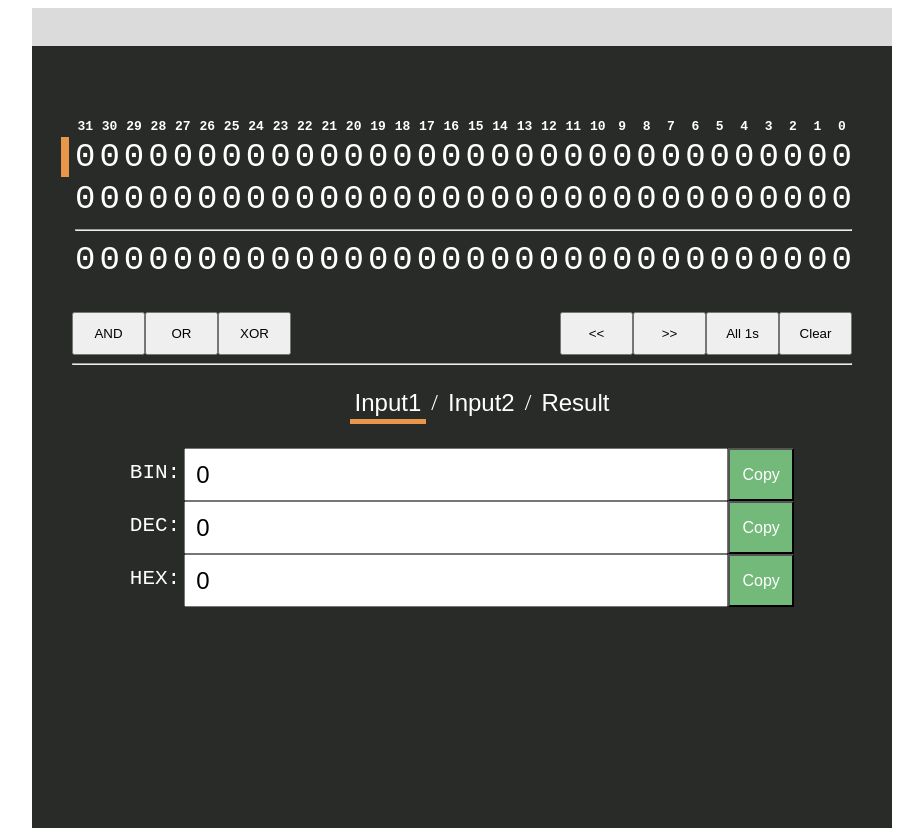
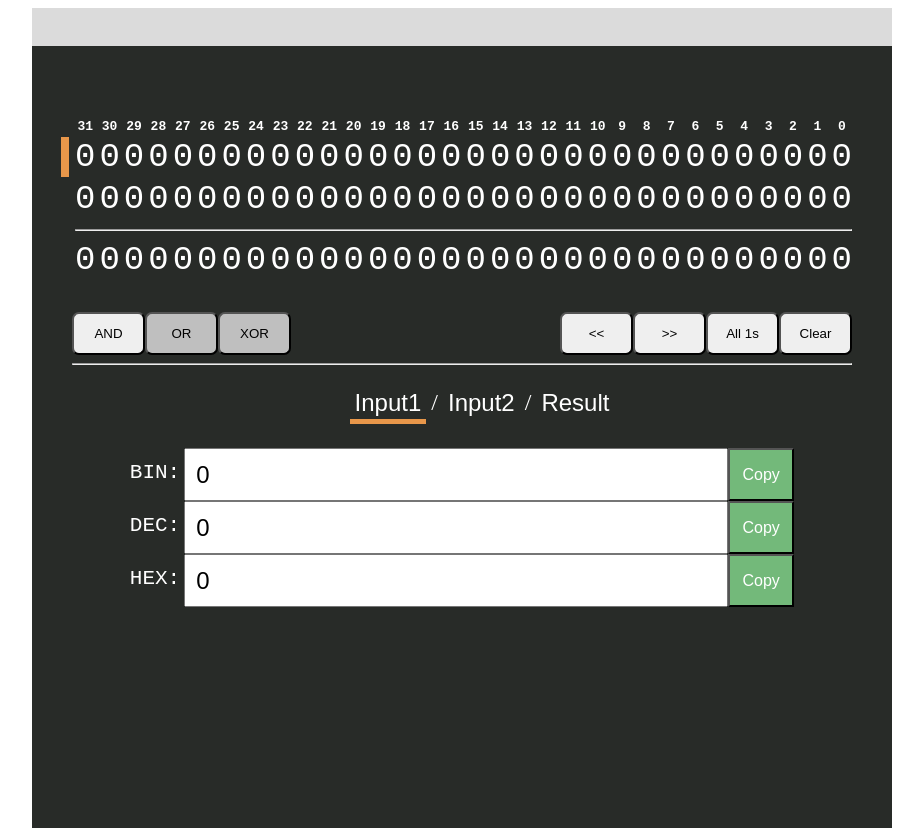
Before and after one commit to Lulkafe/BinaryCalc, a React app: page / in a window 1280 px wide. Shown: the whole page, without its empty margins (178-1101 px from the left). Built offline with nearby package versions, Linux system fonts and the light colour scheme.

Commit message:
Added gray-out feature to bitwise buttons

```diff
--- a/src/components.tsx
+++ b/src/components.tsx
@@ -45,7 +45,7 @@ function BinaryTable () {
     const { state, dispatch} = useContext(CalcContext);
     const { input1, input2, result } = state;
     const ary = [...new Array(32)];
-    const bin_at = (v, i) => (v >> (31 - i)) & 1;
+    const bin_at = (v, i) => (v >> i) & 1;
     const input1_click = (i) =>
         () => dispatch({ type: actions.bits.flip, item: Item.Input1, index: i });
     const input2_click = (i) =>
@@ -65,14 +65,14 @@ function BinaryTable () {
                     { ary.map((d, i) =>
                         <td onClick={input1_click(31 - i)}
                             key={'input1_' + i}>
-                            {bin_at(input1, i)}
+                            {bin_at(input1, 31 - i)}
                         </td>)}
                 </tr>
                 <tr id='binTable__input2'>
                   { ary.map((d, i) =>
                         <td onClick={input2_click(31 - i)}
                             key={'input2_' + i}>
-                            {bin_at(input2, i)}
+                            {bin_at(input2, 31 - i)}
                         </td>)}
                 </tr>
                 <tr>
@@ -83,7 +83,7 @@ function BinaryTable () {
                 <tr id='binTable__result' onClick={result_click}>
                     { ary.map((d, i) =>
                         <td key={'result_' + i}>
-                            { bin_at(result, i) }
+                            { bin_at(result, 31 - i) }
                         </td> )}
                 </tr>
             </tbody>
@@ -123,9 +123,12 @@ function UIButtons (props) {
 
 
 function UIButton (props) {
+
+    const { cname } = props;
+
     return (
         <button
-            className='ui__button'
+            className={'ui__button' + ' ' + cname}
             onClick={props.onClick}>
             {props.text}
         </button>
@@ -135,6 +138,8 @@ function UIButton (props) {
 
 function BitwiseButtons () {
     const { state, dispatch } = useContext(CalcContext);
+    const getClass = (bw: Bitwise) => state.bitwise === bw?
+        'tgest' : 'ui__button__grayout'
     const createAction = (oper:Bitwise) => () => dispatch({
         type: actions.bitwise.change,
         value: oper
@@ -142,9 +147,15 @@ function BitwiseButtons () {
 
     return (
         <div id="ui__bitwise-buttons">
-            <UIButton text='AND' onClick={createAction(Bitwise.AND)}/>
-            <UIButton text='OR'  onClick={createAction(Bitwise.OR)} />
-            <UIButton text='XOR' onClick={createAction(Bitwise.XOR)}/>
+            <UIButton text='AND'
+                cname={getClass(Bitwise.AND)}
+                onClick={createAction(Bitwise.AND)}/>
+            <UIButton text='OR'
+                cname={getClass(Bitwise.OR)}
+                onClick={createAction(Bitwise.OR)} />
+            <UIButton text='XOR'
+                cname={getClass(Bitwise.XOR)}
+                onClick={createAction(Bitwise.XOR)}/>
         </div>
     )
 }
@@ -173,7 +184,6 @@ function OutputSeparator () {
 }
 
 function OutputSection () {
-
     return (
         <div id='output-section'>
             <OutputNavi/>
@@ -183,7 +193,6 @@ function OutputSection () {
 }
 
 function OutputNavi () {
-
     const { state, dispatch } = useContext(CalcContext);
     const getClass = (item: Item) => state.item == item?
         'navi__item navi__item__highlight' : 'navi__item';
@@ -211,10 +220,11 @@ function OutputNavi () {
         </nav>
     )
 }
+
 function OutputBars() {
 
     const { state } = useContext(CalcContext);
-    const bin_at = (v, i) => (v >> (31 - i)) & 1;
+    const bin_at = (v, i) => (v >> i) & 1;
 
     let base_val: number = 0;
     let bin_val: string = '';
@@ -232,9 +242,9 @@ function OutputBars() {
     hex_val = base_val.toString(16);
 
     for (let i = 0; i < 32; i++) {
-        let bin = bin_at(base_val, i).toString();
+        let bin = bin_at(base_val, 31 - i).toString();
 
-        //Remove unnecessary 0s at the head
+        //Don't add unnecessary 0s at the beginning
         //e.g. 0000001000 => 1000
         if (bin_val === '' && bin === '0' && i != 31)
             continue;
@@ -252,13 +262,12 @@ function OutputBars() {
 }
 
 function OutputBar(props) {
-
-    const {header, value, onKeyUp }= props;
+    const {header, value }= props;
 
     return (
         <div className='output-bar__wrapper'>
             <label className='output-bar__label'>{header}</label>
-            <input className='output-bar__input' type="text" value={value} onChange={() => {}}/>
+            <input className='output-bar__input' type="text" value={value} readOnly/>
             <button className='output-bar__copy-btn' type="button">Copy</button>
         </div>
     )
--- a/src/style.css
+++ b/src/style.css
@@ -100,14 +100,21 @@
 .ui__button {
     width: 73px;
     height: 43px;
+    border-radius: 7px;
 }
 
+
+
 #ui__bitwise-buttons {
-    display:inline-block
+    display:inline-block;
 }
 
 #ui__bit-mnp-buttons {
-    display:inline-block
+    display:inline-block;
+}
+
+.ui__button__grayout {
+    background: #BFBFBF;
 }
 
 .ui__button-wrapper {
```
Also changed, not shown: 1 other file (tests, documents, lock files or other folders).
